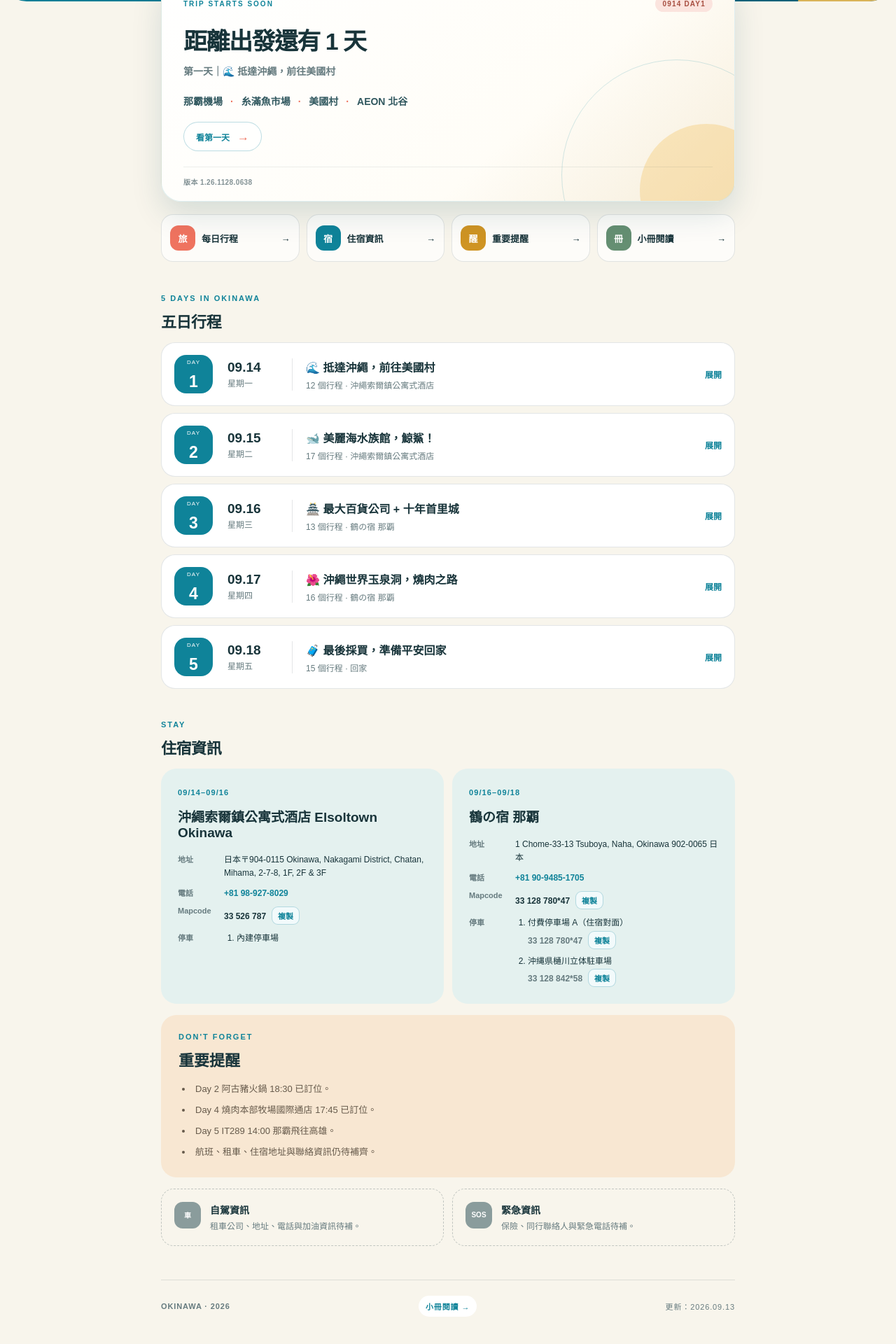
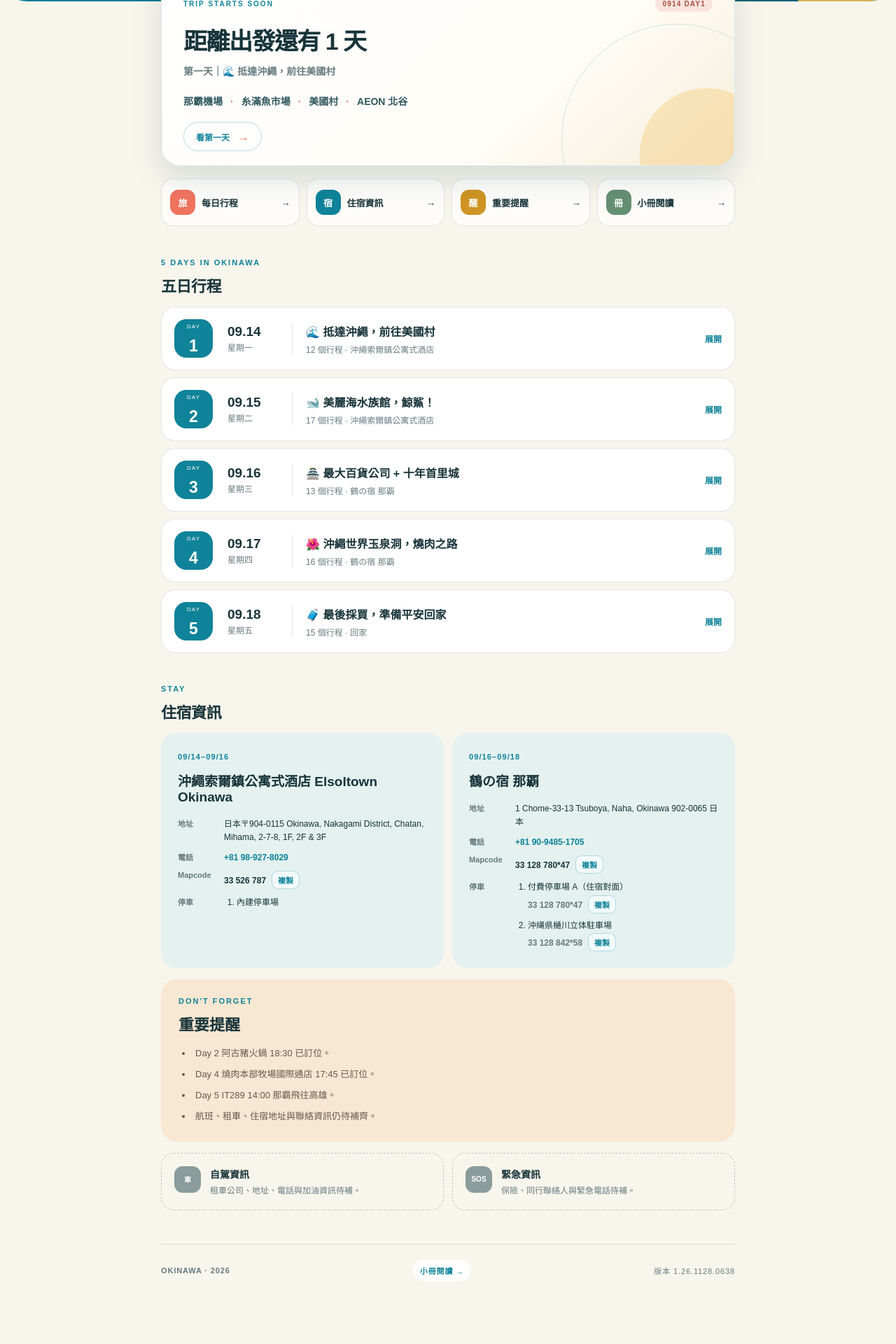
Before and after one commit to raye0621/family-trip-okinawa-2026-09, a Next.js app: page / in a window 1280 px wide. Shown: the part 336-2256 px from the top of the page at 70% size. After the commit the page ends 2218 px from the top, so only its background shows below. Built offline with nearby package versions, Linux system fonts and the light colour scheme.

Commit message:
fix: move version to page footer

```diff
--- a/app/globals.css
+++ b/app/globals.css
@@ -44,7 +44,6 @@ a { color:inherit; text-decoration:none; }
 .overview-cta:hover { translate:0 -2px; background:#fff; box-shadow:0 8px 20px rgba(9,72,84,.1); }
 .overview-cta:focus-visible { outline:3px solid rgba(15,131,153,.25); outline-offset:3px; }
 .overview-cta span { color:var(--coral); font-size:17px; line-height:1; }
-.overview-meta { display:flex; gap:9px 18px; margin-top:22px; padding-top:13px; border-top:1px solid rgba(24,52,58,.08); color:#829194; font-size:10px; font-weight:700; letter-spacing:.04em; }
 .today-overview.complete::after { background:rgba(239,115,95,.18); }
 .section-heading h2,.info-card h2 { margin:0; font-size:22px; letter-spacing:-.02em; }
 .section-heading>p,.info-card>p:not(.section-kicker) { margin:7px 0 0; color:var(--muted); font-size:14px; line-height:1.65; }
@@ -114,7 +113,6 @@ footer a { padding:7px 10px; border-radius:999px; color:var(--sea); background:#
   .overview-places { margin-top:18px; font-size:13px; }
   .overview-places li:not(:last-child)::after { margin:0 8px; }
   .overview-cta { width:100%; margin-top:16px; }
-  .overview-meta { flex-wrap:wrap; margin-top:18px; }
   .quick-grid { grid-template-columns:1fr 1fr; }
   .day-summary { grid-template-columns:52px 62px 1fr; gap:11px; padding:14px; }
   .day-number { width:49px; height:49px; }
--- a/app/trip-app.tsx
+++ b/app/trip-app.tsx
@@ -150,7 +150,6 @@ export function TripApp({ trip }: { trip: Trip }) {
             {overviewDay.summaryPlaces.map((place) => <li key={place}>{place}</li>)}
           </ul>
           <button className="overview-cta" type="button" onClick={showOverviewDay}>{overviewCta}<span aria-hidden="true">→</span></button>
-          <div className="overview-meta"><span>版本 {buildVersion}</span></div>
         </section>
 
         <nav className="quick-grid" aria-label="旅行資訊快速入口">
@@ -238,7 +237,7 @@ export function TripApp({ trip }: { trip: Trip }) {
           <article><span>車</span><div><h3>自駕資訊</h3><p>租車公司、地址、電話與加油資訊待補。</p></div></article>
           <article><span>SOS</span><div><h3>緊急資訊</h3><p>保險、同行聯絡人與緊急電話待補。</p></div></article>
         </section>
-        <footer><strong>OKINAWA · 2026</strong><a href="./booklet/">小冊閱讀 →</a><span>更新：{trip.lastUpdated}</span></footer>
+        <footer><strong>OKINAWA · 2026</strong><a href="./booklet/">小冊閱讀 →</a><span>版本 {buildVersion}</span></footer>
       </div>
     </>
   );
--- a/public/sw.js
+++ b/public/sw.js
@@ -1,4 +1,4 @@
-const CACHE_NAME = 'okinawa-family-trip-v8';
+const CACHE_NAME = 'okinawa-family-trip-v9';
 const SCOPE = self.registration.scope;
 const APP_SHELL = [
   '',
```
